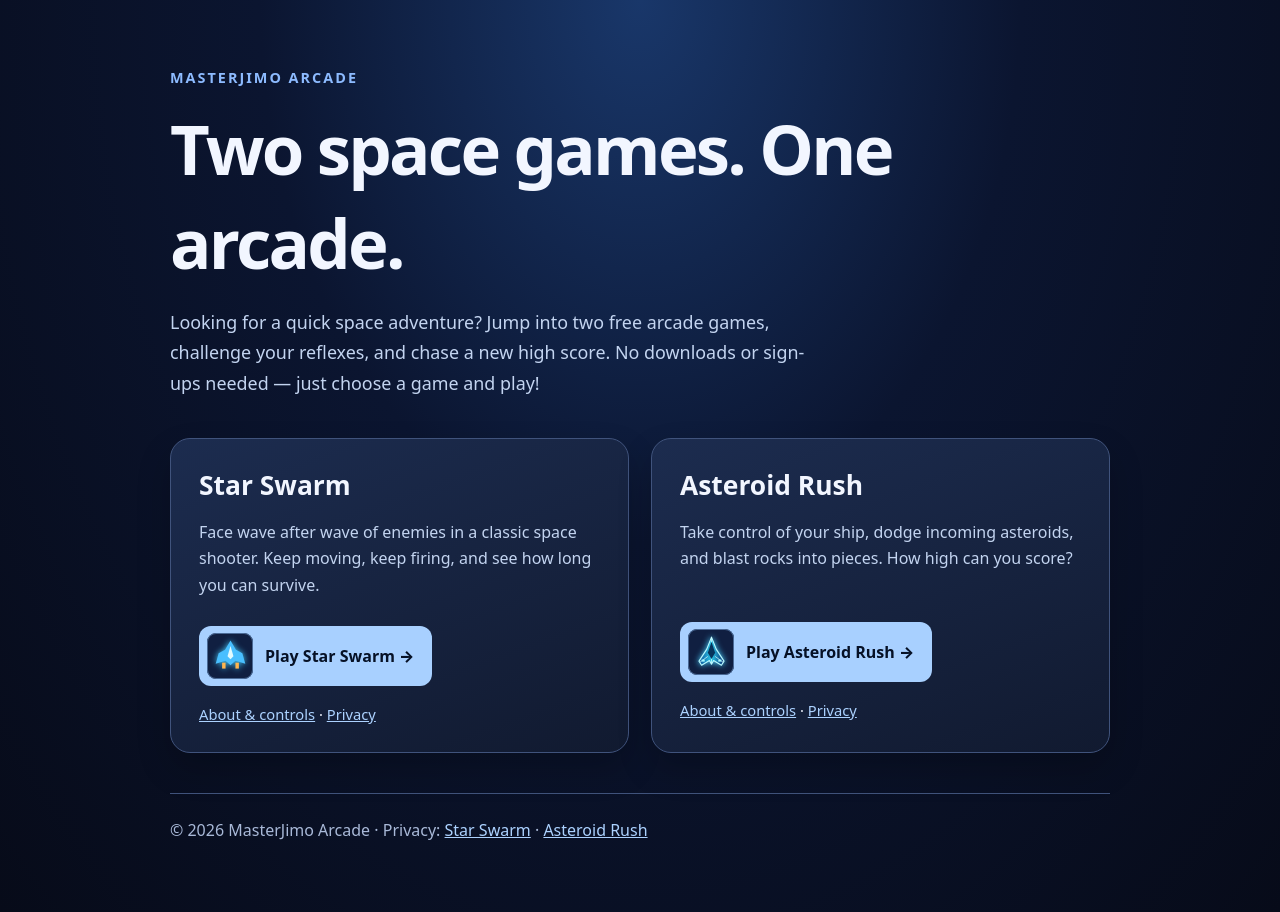
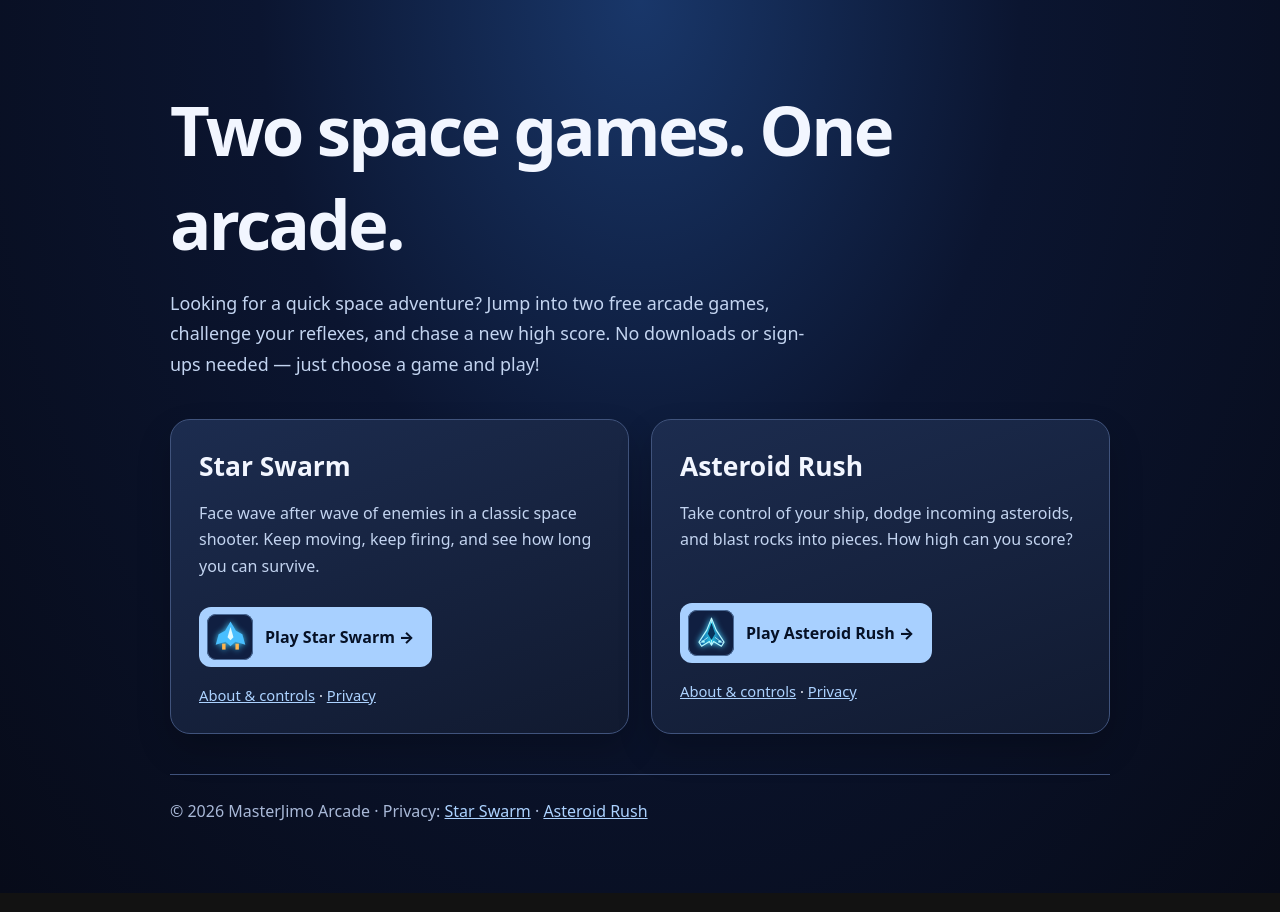
Before and after one commit to MasterJimo/Simple-galaga, a plain HTML site: page arcade/index.html in a window 1280 px wide. Drawn offline with Linux system fonts and the light colour scheme.

Commit message:
Remove redundant arcade eyebrow heading

```diff
--- a/arcade/index.html
+++ b/arcade/index.html
@@ -31,7 +31,6 @@
 <body>
   <main>
     <header>
-      <div class="eyebrow">MasterJimo Arcade</div>
       <h1>Two space games. One arcade.</h1>
       <p class="intro">Looking for a quick space adventure? Jump into two free arcade games, challenge your reflexes, and chase a new high score. No downloads or sign-ups needed — just choose a game and play!</p>
     </header>
```
